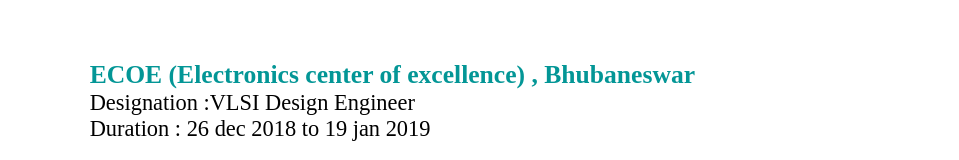
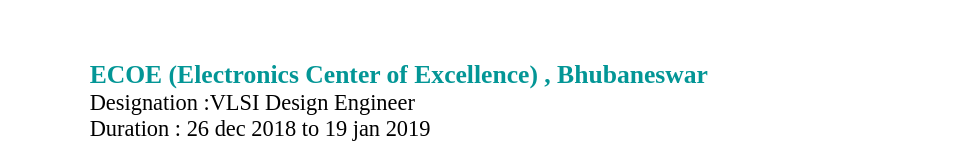
Before and after one commit to satishkr314/ankurResume3, a plain HTML site: page index.html in a window 1280 px wide. Shown: the part 1828-1988 px from the top of the page, without its empty margins (321-1280 px from the left). Drawn offline with Linux system fonts and the light colour scheme.

Commit message:
Update index.html

```diff
--- a/index.html
+++ b/index.html
@@ -206,7 +206,7 @@
             </div>
 
             <div class="education-div">
-                <div class="degree">ECOE (Electronics center of excellence) , Bhubaneswar</div>
+                <div class="degree">ECOE (Electronics Center of Excellence) , Bhubaneswar</div>
                 <div class="college">Designation :VLSI Design Engineer</div>
                 <div class="college">Duration : 26 dec 2018 to 19 jan 2019</div>
 
```
